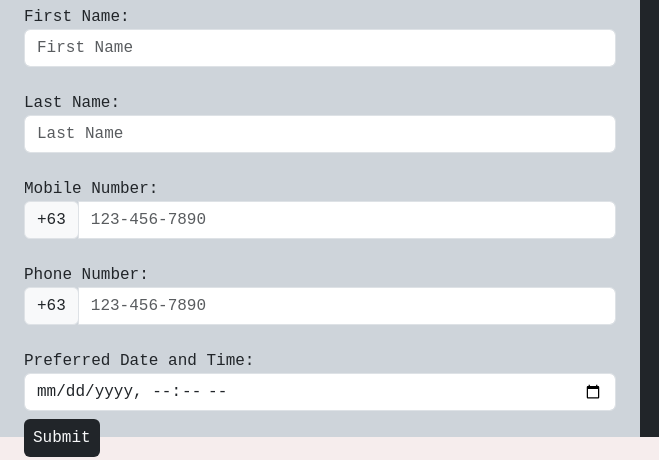
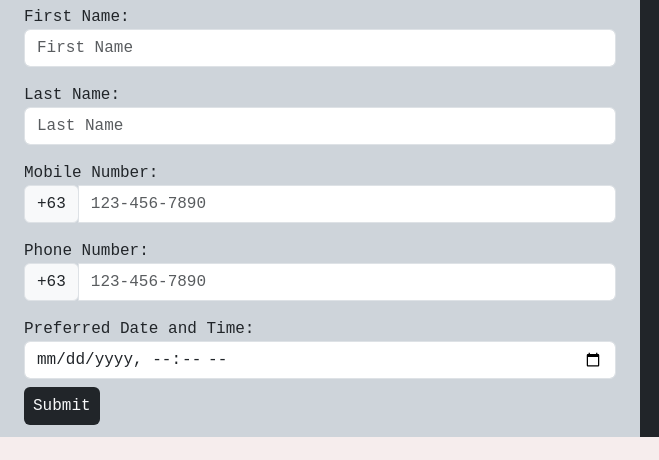
Before and after one commit to imcastronuevo/mp2, a website: page Pages/contact.html in a window 1280 px wide. Shown: the part 436-896 px from the top of the page, 0-659 px from the left. Drawn offline with Linux system fonts and the light colour scheme.

Commit message:
updated form

```diff
--- a/Pages/contact.html
+++ b/Pages/contact.html
@@ -53,11 +53,11 @@
 									<label for="first_name">First Name:</label>
 									<input class="form-control" placeholder="First Name" type="text" name="firstName" id="first_name" autocomplete="given-name" required>
 								</div>
-								<div class="form-group mt-4">
+								<div class="form-group mt-3">
 									<label for="last_name">Last Name:</label>
 									<input class="form-control" placeholder="Last Name" type="text" name="lastName" id="last_name" autocomplete="family-name" required>
 								</div>
-								<div class="form-group mt-4">
+								<div class="form-group mt-3">
 									<label for="mobile_number">Mobile Number:</label>
 									<div class="input-group">
 										<div class="input-group-prepend">
@@ -66,7 +66,7 @@
 									<input class="form-control" placeholder="123-456-7890" type="tel" name="mobileNumber" id="mobile_number" autocomplete="tel" required>
 									</div>
 								</div>
-								<div class="form-group mt-4">
+								<div class="form-group mt-3">
 									<label for="phone_number">Phone Number:</label>
 									<div class="input-group">
 										<div class="input-group-prepend">
@@ -75,7 +75,7 @@
 									<input class="form-control" placeholder="123-456-7890" type="tel" name="phoneNumber" id="phone_number" autocomplete="tel" required>
 									</div>
 								</div>
-								<div class="form-group mt-4">
+								<div class="form-group mt-3">
 									<label for="preferred_datetime">Preferred Date and Time:</label>
 									<input class="form-control" type="datetime-local" name="preferredDatetime" id="preferred_datetime" required>
 								</div>
```
